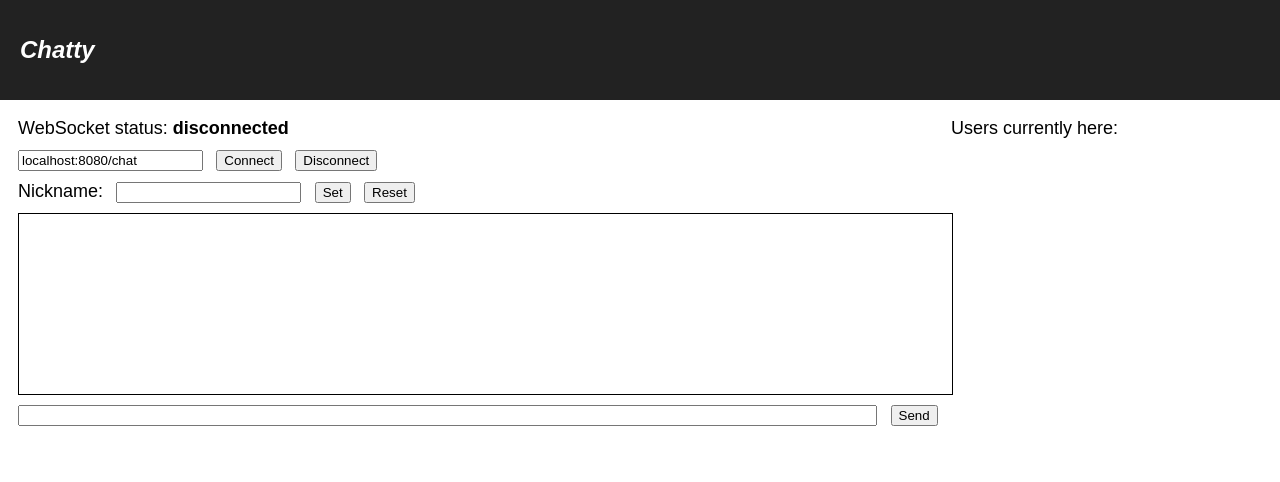
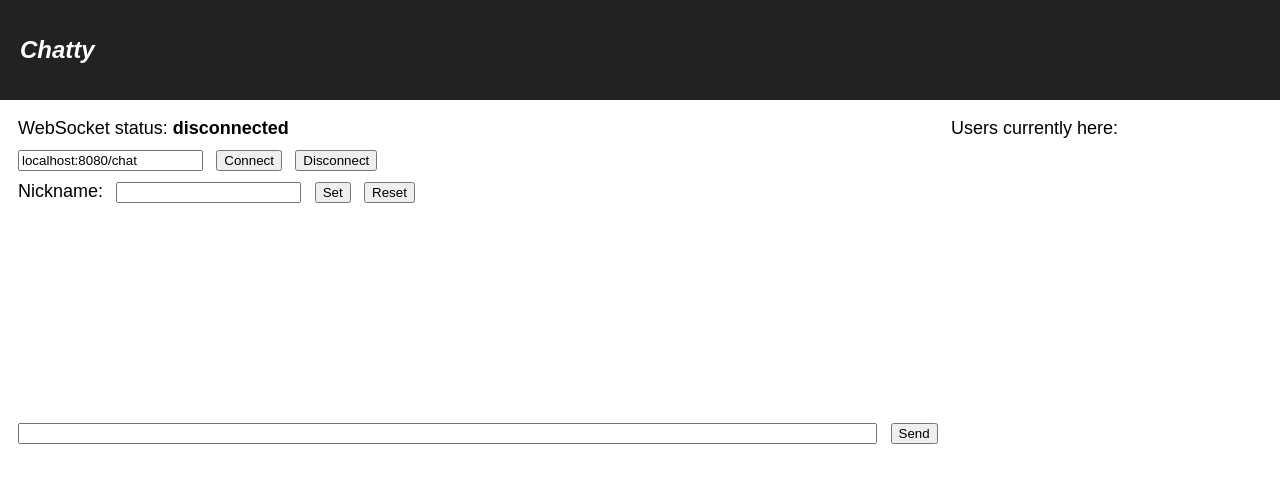
Before and after one commit to rhymu8354/Excalibur, a React (Create React App) app in the folder chatter/: page / in a window 1280 px wide. Shown: the top 482 px of the page. Built offline with nearby package versions, Linux system fonts and the light colour scheme.

Commit message:
Chatty: Replace unordered tell list with virtualized list

```diff
--- a/chatter/src/App.css
+++ b/chatter/src/App.css
@@ -25,7 +25,7 @@
     margin-right: 1em;
 }
 
-.App-main div {
+.App-main-left > div {
     margin-bottom: 10px;
 }
 
@@ -38,14 +38,9 @@
 }
 
 .App-Tells {
-    border: 1px black solid;
+    /* border: 1px black solid; */
     width: 100%;
-    height: 10em;
-}
-
-.App-Tells ul {
-    margin: 5px;
-    padding-left: 0px;
+    height: 200px;
 }
 
 .App-Tell {
--- a/chatter/src/App.js
+++ b/chatter/src/App.js
@@ -1,4 +1,5 @@
 import React, { Component } from 'react';
+import { AutoSizer, List } from 'react-virtualized';
 import './App.css';
 
 class App extends Component {
@@ -176,16 +177,38 @@ class App extends Component {
         });
     }
 
+    renderTell = ({
+        style,
+        key,
+        index,
+    }) => {
+        const tell = this.state.tells[index];
+        return (
+            <div style={style} key={key}>
+                {tell.sender}: {tell.tell}
+            </div>
+        );
+    }
+
     render() {
         const nicknames = this.state.nicknames.map((nickname) =>
             <li key={nickname}>
                 {nickname}
             </li>
         );
-        const tells = this.state.tells.map((tell) =>
-            <li key={tell.id}>
-                {tell.sender}: {tell.tell}
-            </li>
+        const tells = (
+            <AutoSizer>
+                {({ height, width }) => (
+                    <List
+                        height={height}
+                        rowCount={this.state.tells.length}
+                        rowHeight={21}
+                        rowRenderer={this.renderTell}
+                        scrollToIndex={this.state.tells.length - 1}
+                        width={width}
+                    />
+                )}
+            </AutoSizer>
         );
         return (
             <div className="App">
@@ -216,7 +239,7 @@ class App extends Component {
                             <button onClick={this.onResetNickname}>Reset</button>
                         </div>
                         <div className="App-Tells">
-                            <ul>{tells}</ul>
+                            {tells}
                         </div>
                         <div className="App-Tell">
                             <input
```
